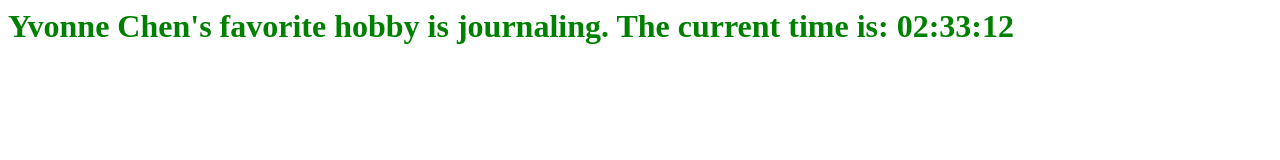
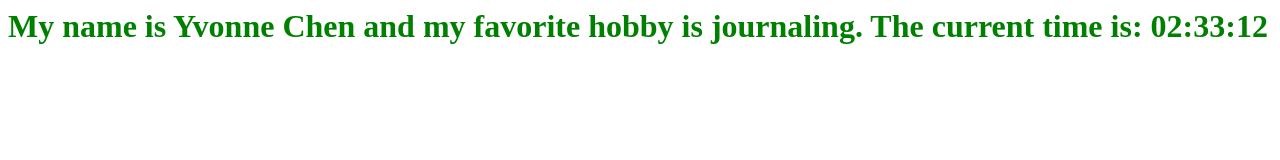
Before and after one commit to yvxnnechen/Chen_Yvonne_ttp_static, a plain HTML site: page index.html in a window 1280 px wide. Drawn offline with Linux system fonts and the light colour scheme.

Commit message:
Update index.html

```diff
--- a/index.html
+++ b/index.html
@@ -1,6 +1,6 @@
 <html>
 <body>
-<h1 style ="color:green;"> Yvonne Chen's favorite hobby is journaling.                     The current time is: <label id = "demo"></label>
+<h1 style ="color:green;"> My name is Yvonne Chen and my favorite hobby is journaling.                     The current time is: <label id = "demo"></label>
     <script>
     //the function getTime() is called every 1000 milliseconds
     var time = setInterval(getTime, 1000);
```
